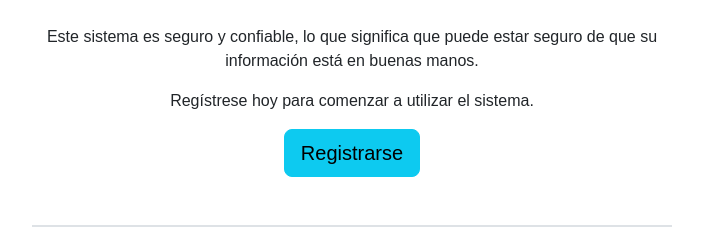
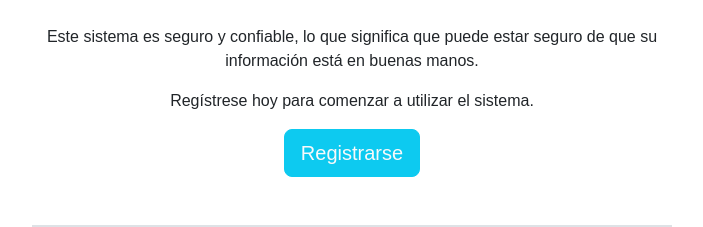
Before and after one commit to Grupo-6-Bootcamp/Sprint-Final-Modulo-2, a plain HTML site: page pagina-principal-publica/index.html in a window 1280 px wide. Shown: the part 1480-1707 px from the top of the page, without its empty margins (288-991 px from the left). Drawn offline with nearby package versions, Linux system fonts and the light colour scheme; a web font is replaced by a local one.

Commit message:
Cambio sección registro

```diff
--- a/pagina-principal-publica/index.html
+++ b/pagina-principal-publica/index.html
@@ -138,7 +138,7 @@
                         que su información está en buenas manos.
                 </p>
                 <p>Regístrese hoy para comenzar a utilizar el sistema.</p>
-                <a class="btn btn-info btn-lg" href="#registro" role="button">Registrarse</a>
+                <a class="btn btn-info text-light btn-lg" href="#registro" role="button">Registrarse</a>
             </section>
 
         </section>
```
